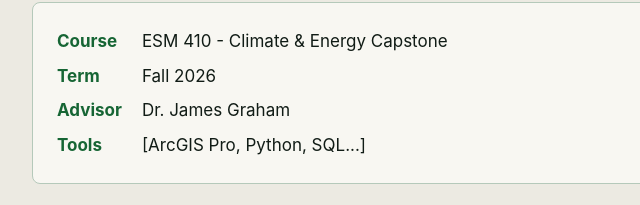
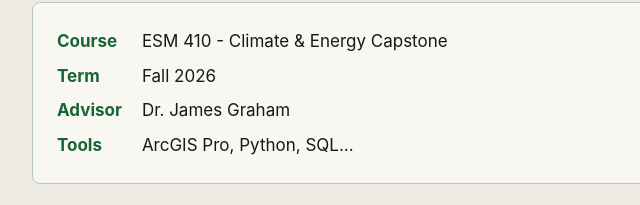
Before and after one commit to juliannelson747-beep/ForPortfolio, a plain HTML site: page capstone.html in a window 1280 px wide. Shown: the part 445-650 px from the top of the page, 108-748 px from the left. Drawn offline with Linux system fonts and the light colour scheme.

Commit message:
Fix formatting of tools list in capstone.html

```diff
--- a/capstone.html
+++ b/capstone.html
@@ -61,7 +61,7 @@
             <dt>Advisor</dt>
             <dd>Dr. James Graham</dd>
             <dt>Tools</dt>
-            <dd>[ArcGIS Pro, Python, SQL...]</dd>
+            <dd>ArcGIS Pro, Python, SQL...</dd>
           </dl>
 
         </div>
```
